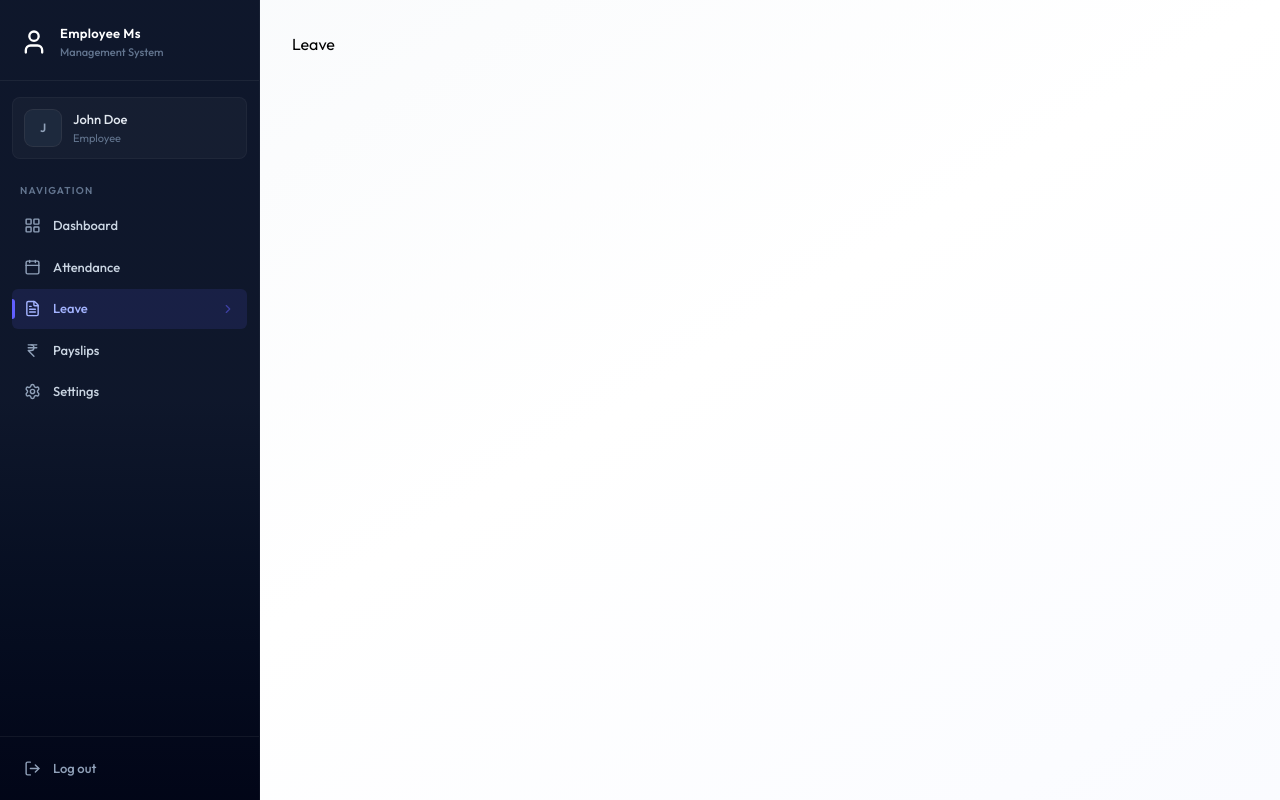
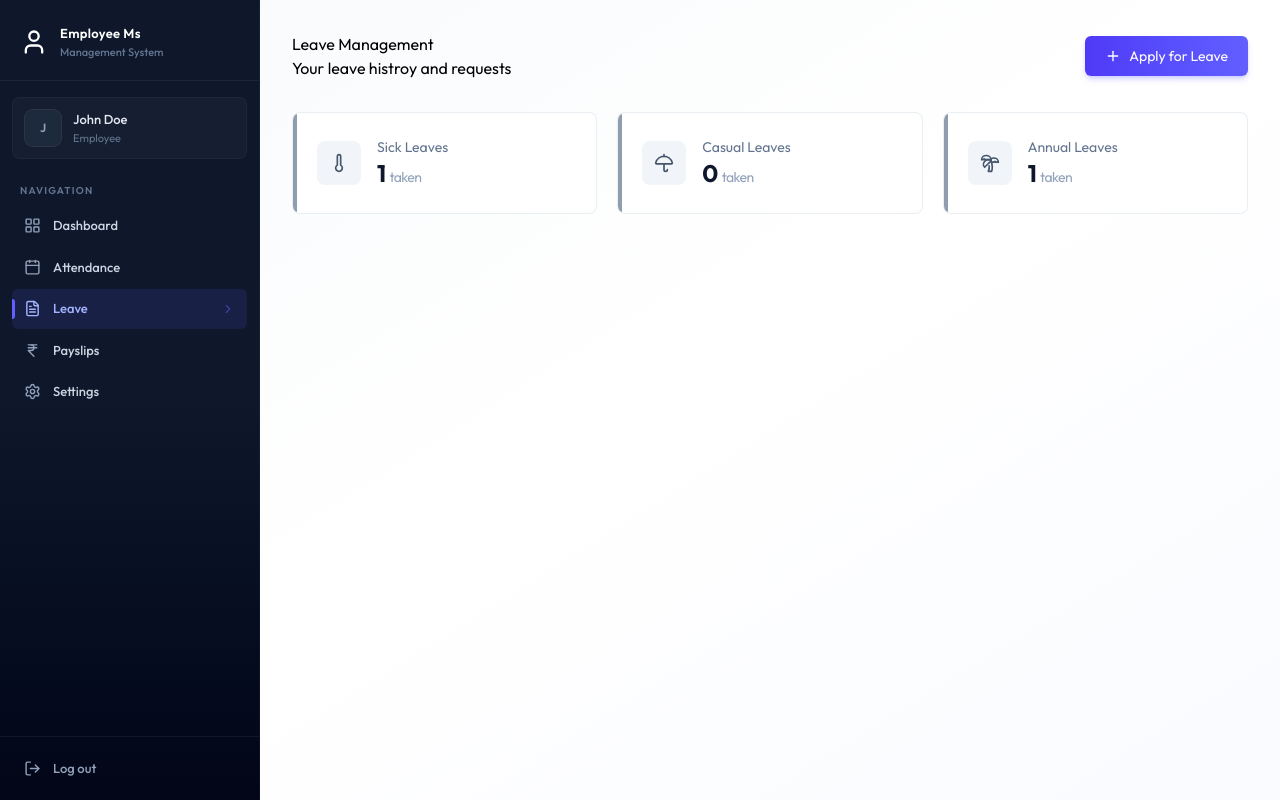
Before and after one commit to Saurabhguptan007/FullStack-EMS, a React (Vite) app in the folder client/: page /leave in a window 1280 px wide. Built offline with nearby package versions, Linux system fonts and the light colour scheme.

Commit message:
Leave Page Crads and button Ui for Employee

```diff
--- a/client/src/components/Attendance/AttendanceStats.jsx
+++ b/client/src/components/Attendance/AttendanceStats.jsx
@@ -1,5 +1,4 @@
 import { AlertCircleIcon, CalendarIcon, ClockIcon } from 'lucide-react';
-import React from 'react'
 
 const AttendanceStats = ({history}) => {
 
--- a/client/src/pages/Leave.jsx
+++ b/client/src/pages/Leave.jsx
@@ -1,6 +1,70 @@
+import { useCallback, useEffect, useState } from "react"
+import { dummyLeaveData } from "../assets/assets";
+import Loading from "../components/Loading";
+import { PalmtreeIcon, PlusIcon, Thermometer, UmbrellaIcon } from "lucide-react";
+
 const Leave = () => {
+
+  const[leaves, setLeaves] = useState([])
+  const[loading, setLoading] = useState(true);
+  const[showModal, setShowModal] = useState(false);
+  const[isDeleted, setIsDeleted] = useState(false);
+  const isAdmin = false;
+
+  const fetchLeaves = useCallback(() => {
+    setLeaves(dummyLeaveData);
+    setTimeout(() => {
+      setLoading(false);
+    }, 1000)
+  })
+
+  useEffect(() => {
+    fetchLeaves();
+  }, [fetchLeaves])
+
+  if(loading) return <Loading />
+
+  const approvedLeaves = leaves.filter((leave) => leave.status === "APPROVED")
+  const sickCount = approvedLeaves.filter((leave) => leave.type === "SICK").length
+  const casualCount = approvedLeaves.filter((leave) => leave.type === "CASUAL").length
+  const annualCount = approvedLeaves.filter((leave) => leave.type === "ANNUAL").length
+
+  const leaveStats = [
+    {label: "Sick Leaves", value: sickCount, icon: Thermometer},
+    {label: "Casual Leaves", value: casualCount, icon: UmbrellaIcon},
+    {label: "Annual Leaves", value: annualCount, icon: PalmtreeIcon}
+  ]
+
   return (
-    <div>Leave</div>
+    <div className="animate-fade-in">
+      <div className="flex flex-col sm:flex-row justify-between items-start sm:items-center gap-4 mb-8">
+        <div>
+          <h1>Leave Management</h1>
+          <p>{isAdmin ? "Manage employee leaves" : "Your leave histroy and requests"}</p>
+        </div>
+        {!isAdmin && !isDeleted && (
+          <button onClick={() => setShowModal(true)} className="btn-primary flex items-center gap-2 w-full sm:w-auto justify-center">
+            <PlusIcon className="w-4 h-4" /> Apply for Leave
+          </button>
+        )}
+      </div>
+      {!isAdmin && (
+        <div className="grid grid-cols-1 sm:grid-cols-3 gap-4 sm:gap-5 mb-8">
+          {leaveStats.map((stat) => (
+            <div key={stat.label} className="card card-hover p-5 sm:p-6 flex items-center gap-4 relative overflow-hidden group">
+              <div className="absolute left-0 top-0 bottom-0 w-1 rounded-full bg-slate-500/70 group-hover:bg-indigo-500/70" />
+              <div className="p-3 bg-slate-100 rounded-lg group-hover:bg-indigo-50 transition-colors duration-200">
+                <stat.icon className="w-5 h-5 text-slate-600 group-hover:text-indigo-600 transition-colors duration-200" />
+              </div>
+              <div>
+                <p className="text-sm text-slate-500">{stat.label}</p>
+                <p className="text-2xl font-bold text-slate-900 tracking-tight">{stat.value} <span className="text-sm font-normal text-slate-400">taken</span></p>
+              </div>
+            </div>
+          ))}
+        </div>
+      )}
+    </div>
   )
 }
 
```
Also changed, not shown: client/src/components/leave/leaveHistory.jsx (added).
